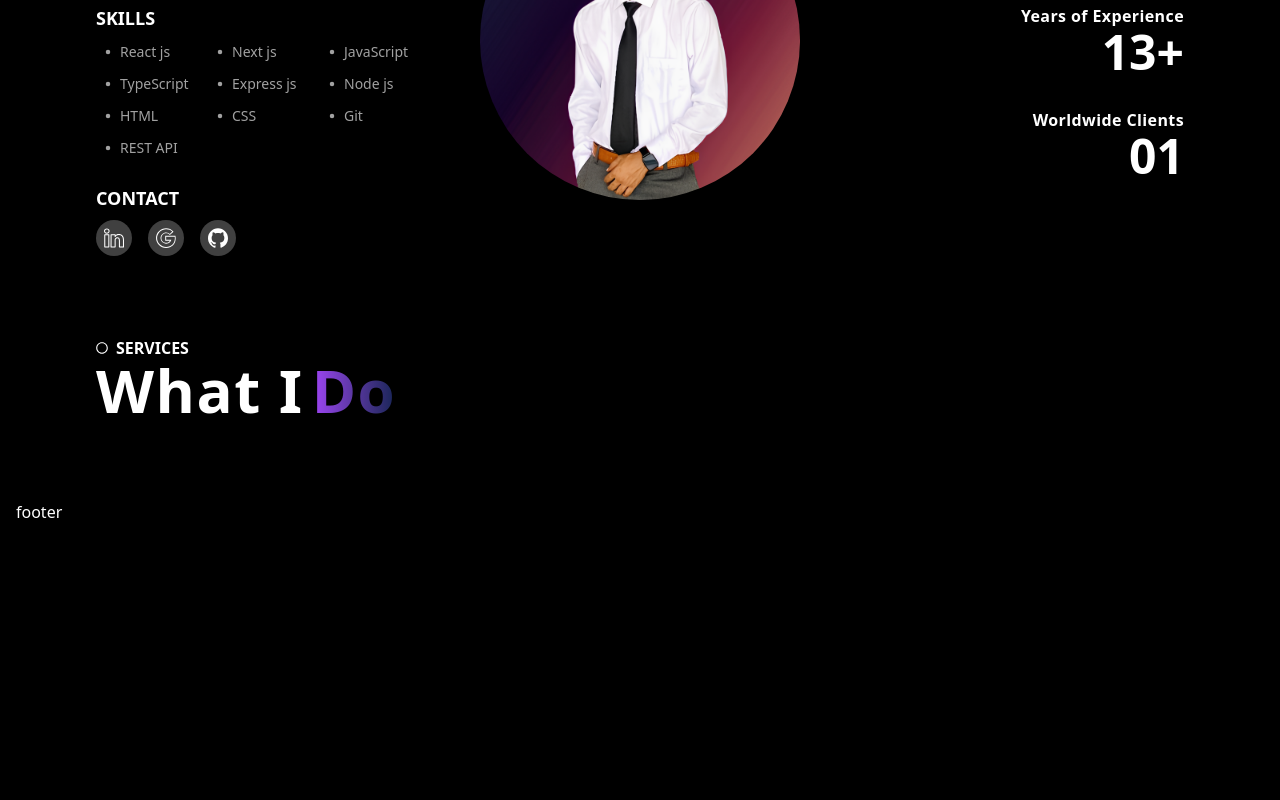
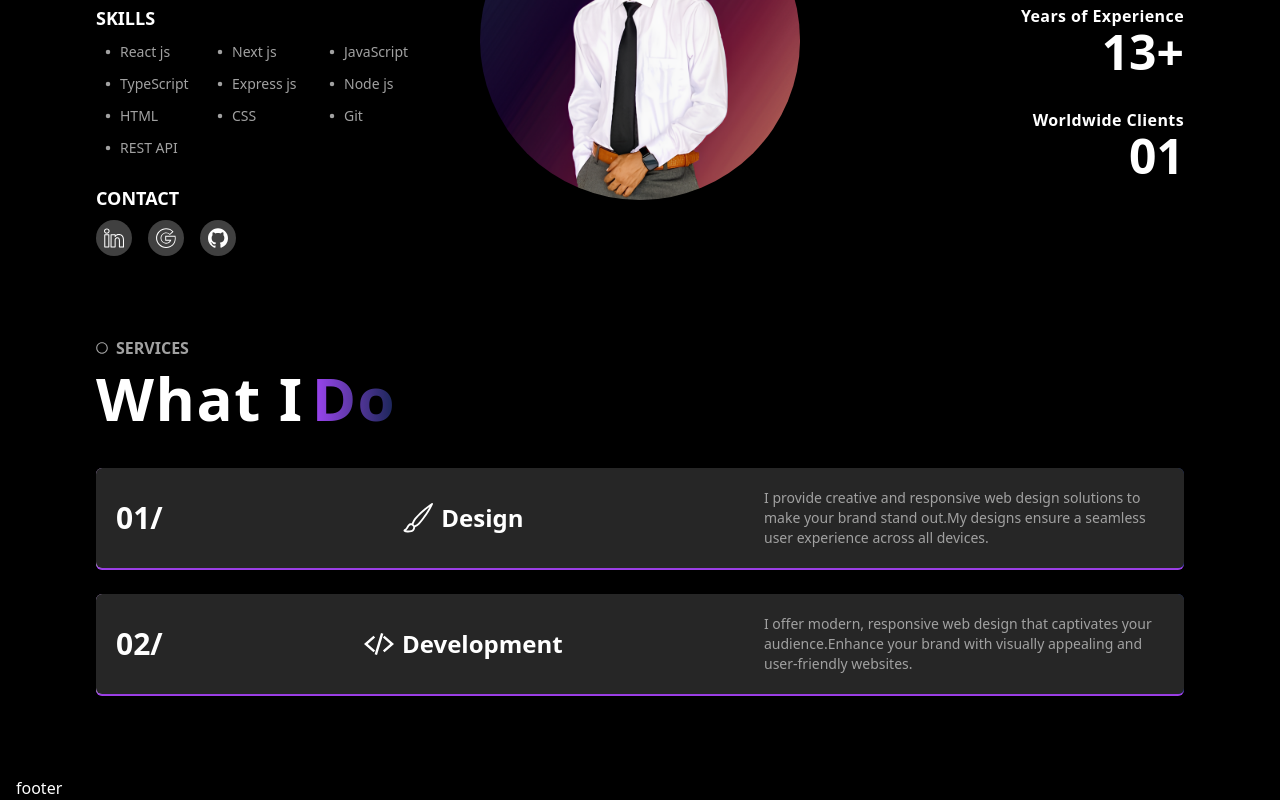
Before and after one commit to rakibul12212/portfolio, a Next.js app: page / in a window 1280 px wide. Shown: the part 466-1266 px from the top of the page. Before the commit the page ends 990 px from the top, so only its background shows below. Built offline with nearby package versions, Linux system fonts and the light colour scheme.

Commit message:
service v1

```diff
--- /dev/null
+++ b/src/component/UI/ServiceCard.jsx
@@ -0,0 +1,41 @@
+import { ServiceData } from "@/data/ServiceData";
+import { getServiceIcon } from "@/utils/getServiceIcon";
+import React from "react";
+
+const ServiceCard = () => {
+  return (
+    <div className="grid grid-cols-1 gap-6">
+      {ServiceData.map(({ number, icon, title, description }) => {
+        const Icon = getServiceIcon(icon);
+        return (
+          <div
+            key={number}
+            className="border-b-2 border-purple-500 rounded-md bg-gradient-to-r from-purple-300 to-blue-900"
+          >
+            <div className="bg-neutral-800 shadow-md rounded-md p-5 flex flex-col md:flex-row md:items-center md:justify-between gap-4 hover:bg-gradient-to-r from-purple-500/40 to-blue-500/40 transition-all duration-300">
+              {/* Number */}
+              <p className="text-white text-2xl md:text-3xl font-semibold">
+                {number}/
+              </p>
+
+              {/* Title + Icon */}
+              <div className="flex items-center gap-2">
+                {Icon && <Icon className="text-2xl md:text-3xl text-white" />}
+                <span className="text-xl md:text-2xl font-semibold text-white">
+                  {title}
+                </span>
+              </div>
+
+              {/* Description */}
+              <p className="text-sm text-neutral-400 max-w-full md:max-w-[400px]">
+                {description}
+              </p>
+            </div>
+          </div>
+        );
+      })}
+    </div>
+  );
+};
+
+export default ServiceCard;
--- a/src/component/UI/homepage/pages/Services.jsx
+++ b/src/component/UI/homepage/pages/Services.jsx
@@ -1,16 +1,18 @@
 "use client";
 import { FaRegCircle } from "react-icons/fa";
 import Container from "../../Container";
+import ServiceCard from "../../ServiceCard";
 
 const Services = () => {
   return (
     <Container className="px-0 md:px-20 py-20">
+      {/* services header section */}
       <div>
-        <div className="flex items-center gap-x-2">
+        <div className="flex items-center gap-x-2 text-neutral-400 pb-2">
           <span>
             <FaRegCircle size={12} />
           </span>
-          <p className="font-semibold">SERVICES</p>
+          <p className="font-semibold ">SERVICES</p>
         </div>
         <p className="text-6xl font-bold tracking-wide">
           What I
@@ -19,6 +21,10 @@ const Services = () => {
           </span>
         </p>
       </div>
+      {/* main content */}
+      <div className="pt-10">
+        <ServiceCard className="border-b-2 border-gradient-to-r from-purple-500/40 to-blue-500/40 " />
+      </div>
     </Container>
   );
 };
--- /dev/null
+++ b/src/data/ServiceData.js
@@ -0,0 +1,16 @@
+export const ServiceData = [
+  {
+    number: "01",
+    icon: "BsBrush",
+    title: "Design",
+    description:
+      "I provide creative and responsive web design solutions to make your brand stand out.My designs ensure a seamless user experience across all devices.",
+  },
+  {
+    number: "02",
+    icon: "IoCodeSlashSharp",
+    title: "Development",
+    description:
+      "I offer modern, responsive web design that captivates your audience.Enhance your brand with visually appealing and user-friendly websites.",
+  },
+];
--- /dev/null
+++ b/src/utils/getServiceIcon.js
@@ -0,0 +1,11 @@
+import { BsBrush } from "react-icons/bs";
+import { IoCodeSlashSharp } from "react-icons/io5";
+
+const iconMap = {
+  BsBrush: BsBrush,
+  IoCodeSlashSharp: IoCodeSlashSharp,
+};
+
+export const getServiceIcon = (iconName) => {
+  return iconMap[iconName] || null;
+};
```
